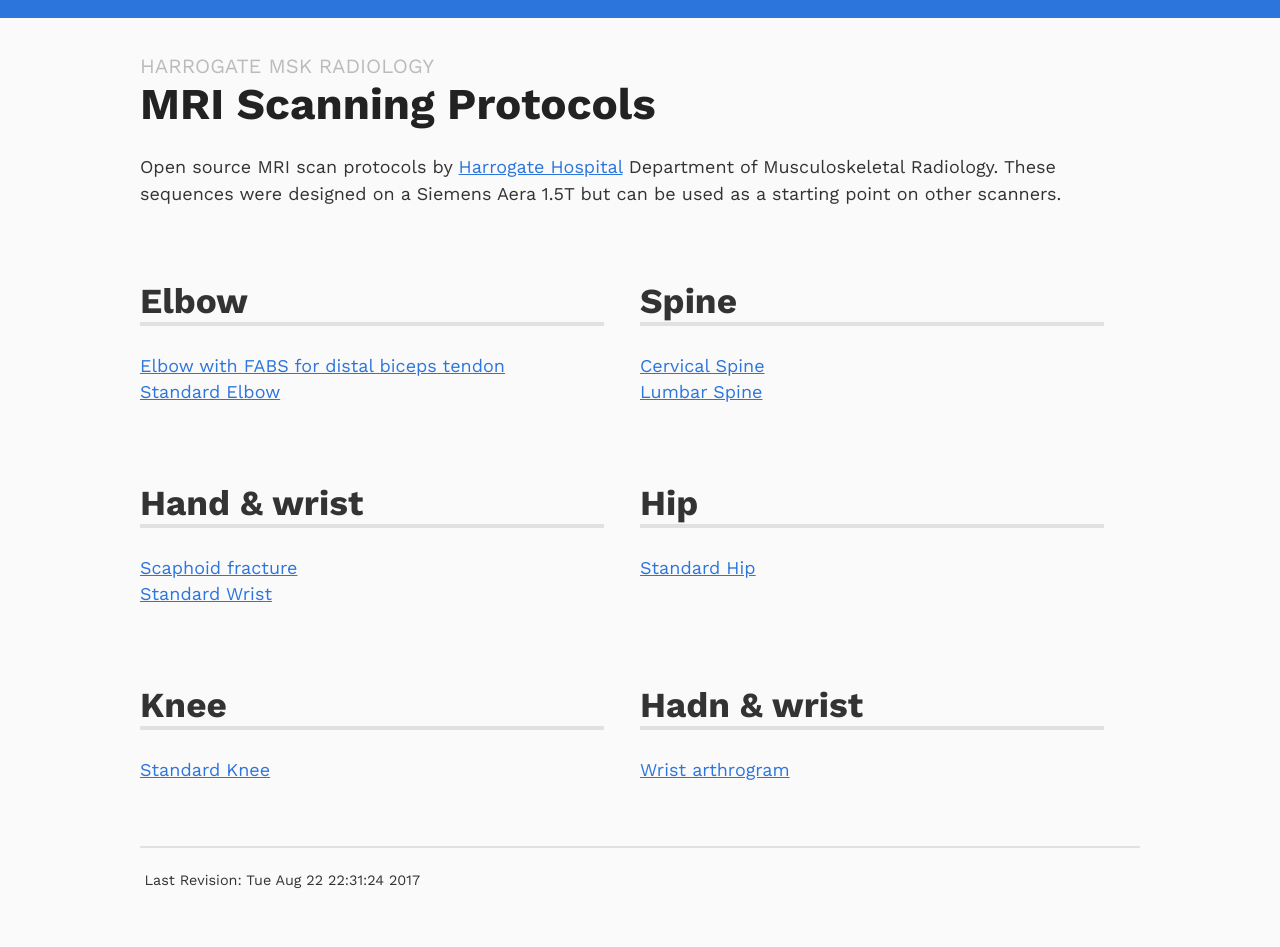
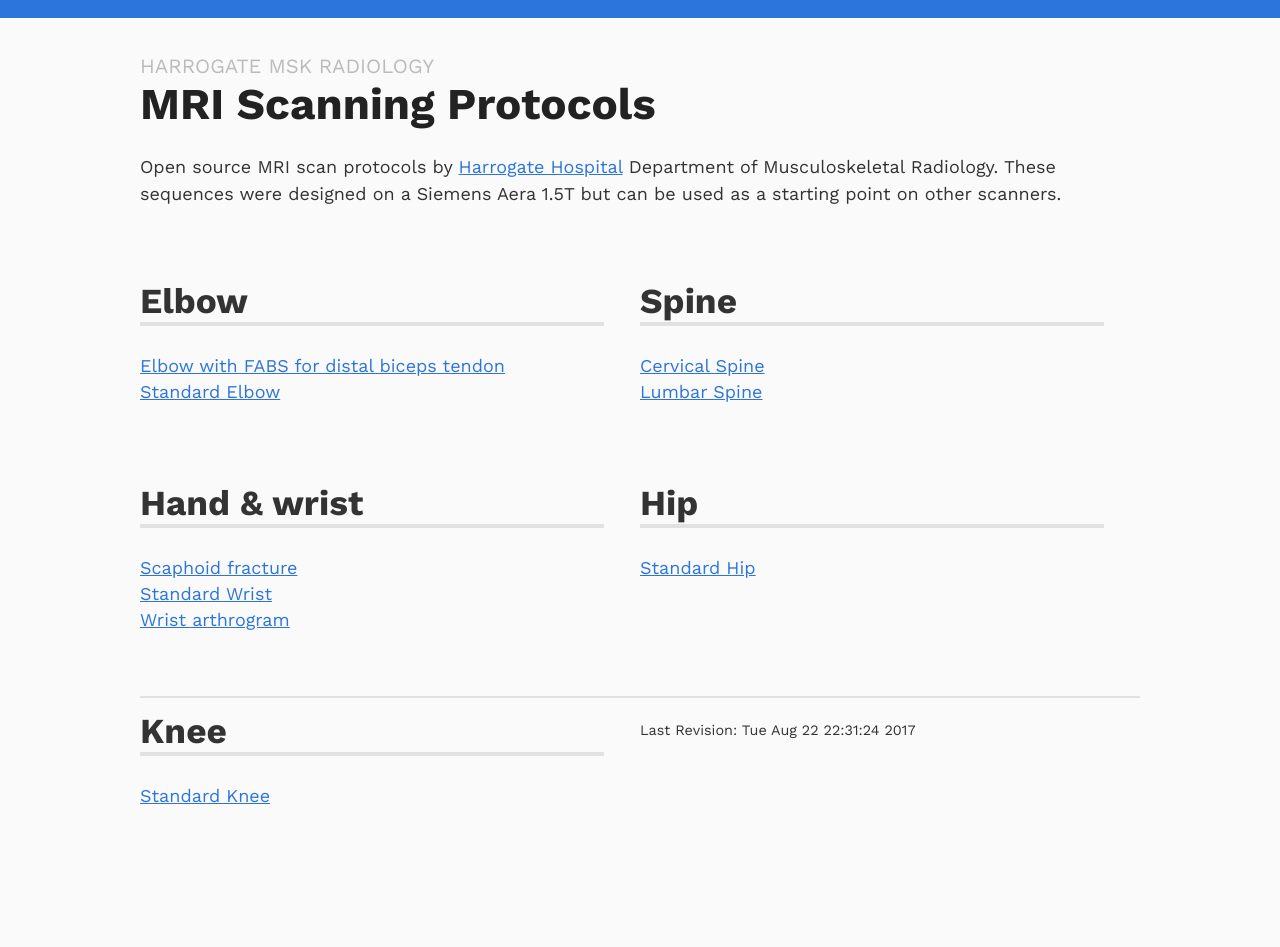
Before and after one commit to harrogatemsk/harrogatemsk.github.io, a Jekyll site: the page built from index.html, in a window 1280 px wide. Built offline with Jekyll 4.4.1, drawn with Linux system fonts in a browser that asks for light colours; after the commit the page ends 900 px from its top, so only the background shows below that.

Commit message:
Update wrist-arthrogram.md

```diff
--- a/_protocols/wrist-arthrogram.md
+++ b/_protocols/wrist-arthrogram.md
@@ -1,6 +1,7 @@
 ---
 title: Wrist arthrogram
-body_part: hadn & wrist
+body_part: hand & wrist
+published: true
 ---
 
 Write about the wrist
```
